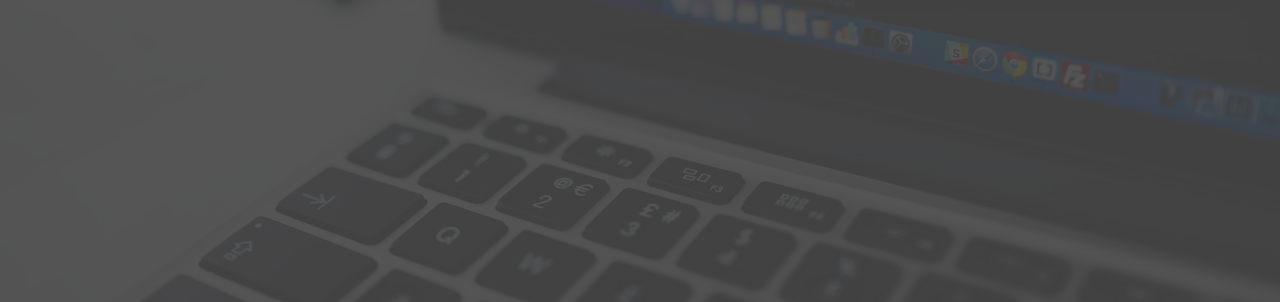
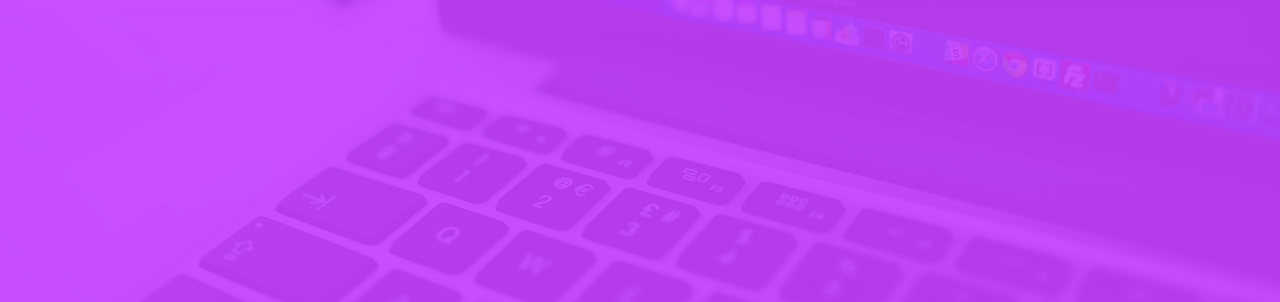
Before and after one commit to zedmit0870/My-Portfolio, a website: page dist/index.html in a window 1280 px wide. Shown: the part 498-800 px from the top of the page. Drawn offline with Linux system fonts and the light colour scheme.

Commit message:
'Added-Colors'

```diff
--- a/scss/_config.scss
+++ b/scss/_config.scss
@@ -1,5 +1,5 @@
-$primary-color:#444;
-$secondary-color:#eece1a;
+$primary-color:#C23DFF;
+$secondary-color:#FFF30C;
 $show-home-image:true;
 $home-image:url(../images/background.jpg);
 $background-opacity:0.9;
```
Also changed, not shown: dist/css/main.css.
